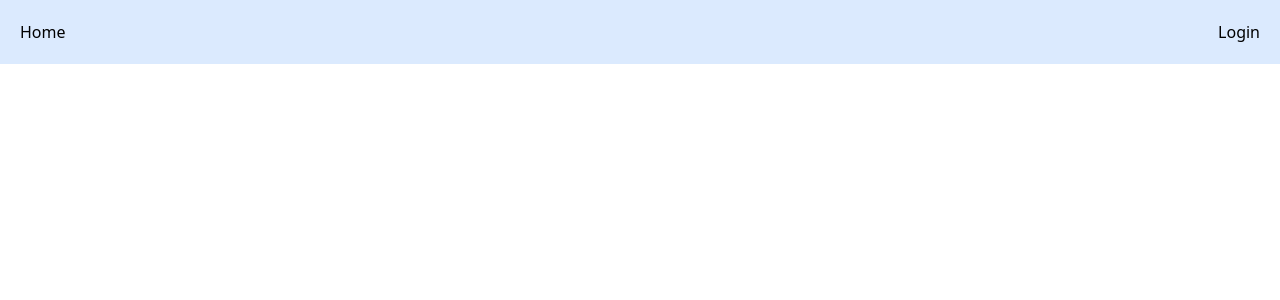
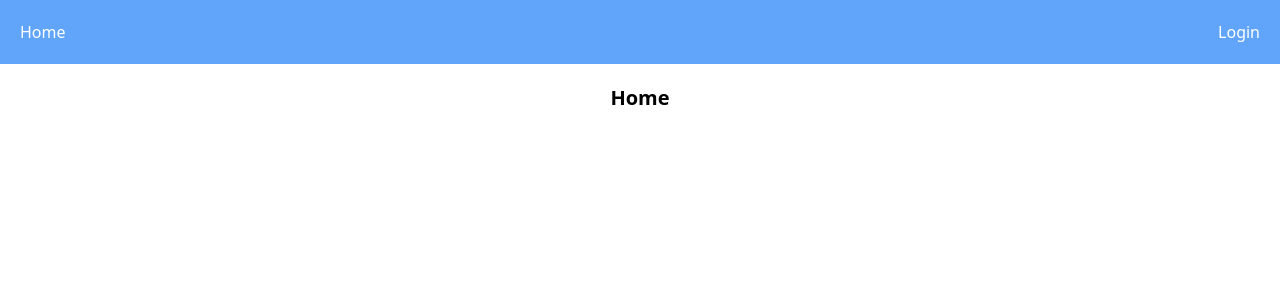
Before and after one commit to garethredfern/laravel-vue, a Vue app: page / in a window 1280 px wide. Shown: the top 300 px of the page. Built offline with nearby package versions, Linux system fonts and the light colour scheme.

Commit message:
add home view and adjust styles

```diff
--- a/src/components/Header.vue
+++ b/src/components/Header.vue
@@ -1,5 +1,5 @@
 <template>
-  <header class="p-5 bg-blue-100">
+  <header class="p-5 bg-blue-400 text-white">
     <nav class="container mx-auto flex justify-between items-center">
       <router-link to="/">Home</router-link>
       <div class="flex space-x-4" v-if="authUser">
--- a/src/router/index.js
+++ b/src/router/index.js
@@ -5,6 +5,11 @@ import VueRouter from "vue-router";
 Vue.use(VueRouter);
 
 const routes = [
+  {
+    path: "/",
+    name: "home",
+    component: () => import(/* webpackChunkName: "home" */ "../views/Home"),
+  },
   {
     path: "/dashboard",
     name: "dashboard",
--- a/src/views/ForgotPassword.vue
+++ b/src/views/ForgotPassword.vue
@@ -1,7 +1,7 @@
 <template>
   <div class="max-w-sm p-5 m-auto">
     <h2 class="font-bold text-xl text-center mb-4">Forgot Password</h2>
-    <form>
+    <form class="border p-5 rounded">
       <div class="mb-4">
         <input
           type="email"
--- /dev/null
+++ b/src/views/Home.vue
@@ -0,0 +1,11 @@
+<template>
+  <div class="max-w-sm p-5 m-auto">
+    <h2 class="font-bold text-xl text-center mb-4">Home</h2>
+  </div>
+</template>
+
+<script>
+export default {
+  name: "Home",
+};
+</script>
```
